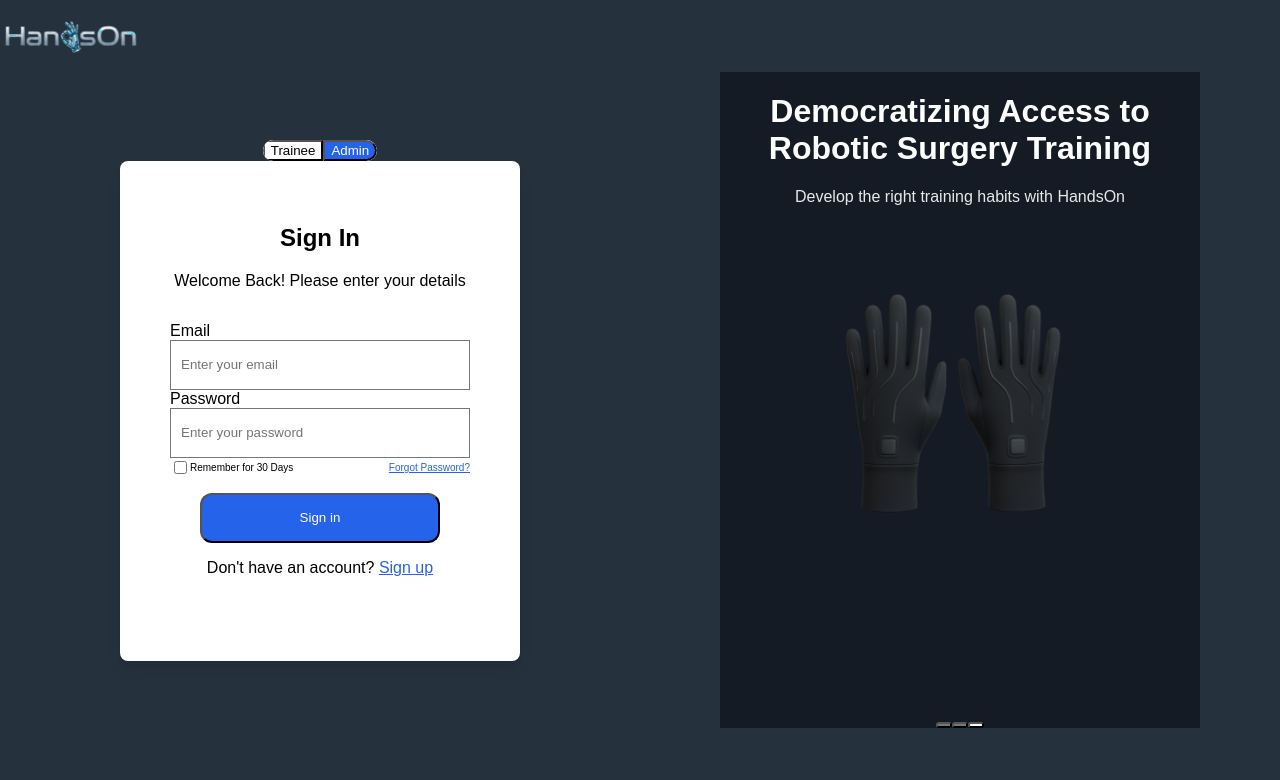
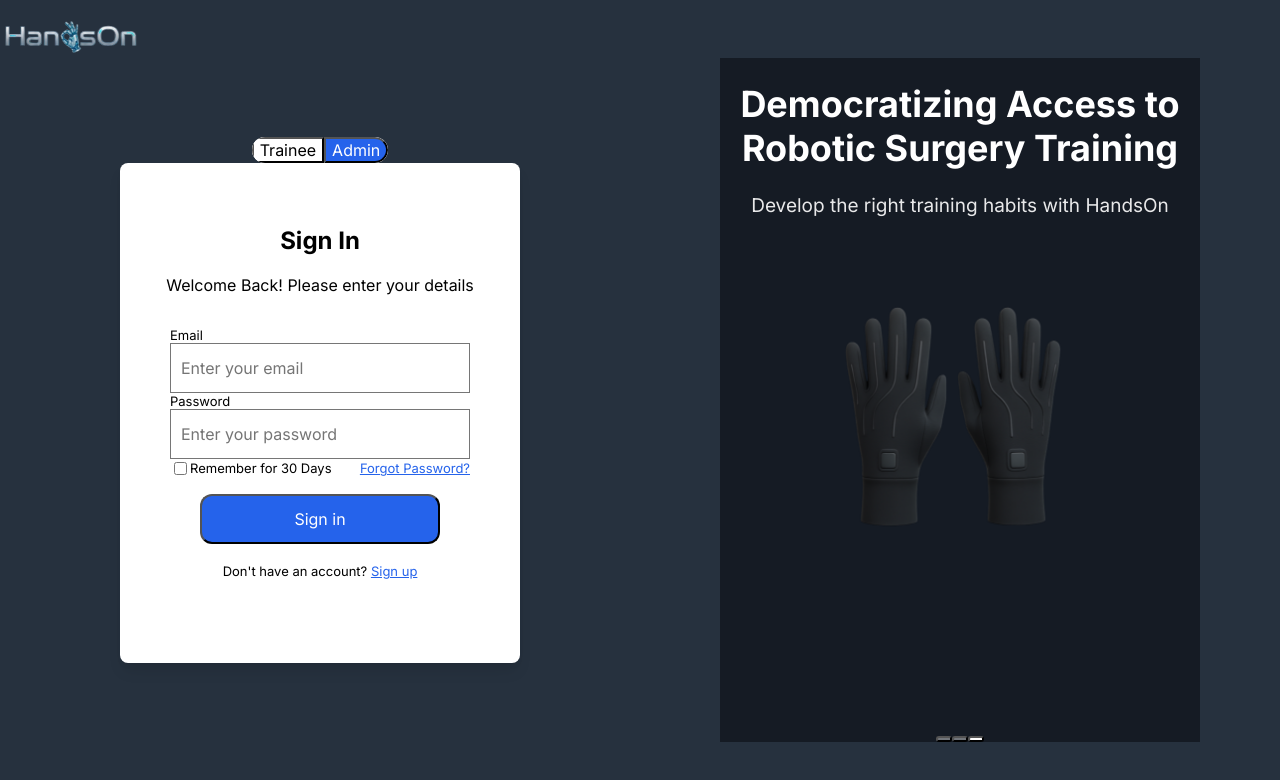
Before and after one commit to jake-riina/Hands-On-Robotic-Surgery-Training, a React (Vite) app: page / in a window 1280 px wide. Both pictures are taken after a click on the button "Admin". Shown: the top 780 px of the page. Built offline with nearby package versions, Linux system fonts and the light colour scheme.

Commit message:
small tweaks: font, legend, etc)

```diff
--- a/index.html
+++ b/index.html
@@ -4,6 +4,9 @@
     <meta charset="UTF-8" />
     <link rel="icon" type="image/svg+xml" href="/vite.svg" />
     <meta name="viewport" content="width=device-width, initial-scale=1.0" />
+    <link rel="preconnect" href="https://fonts.googleapis.com">
+    <link rel="preconnect" href="https://fonts.gstatic.com" crossorigin>
+    <link href="https://fonts.googleapis.com/css2?family=Inter:wght@400;500;600;700&display=swap" rel="stylesheet">
     <title>hands-on</title>
   </head>
   <body>
--- a/src/index.css
+++ b/src/index.css
@@ -6,9 +6,9 @@
   margin: 0;
   min-width: 320px;
   min-height: 100vh;
-  font-family: Arial, Helvetica, sans-serif;
+  font-family: 'Inter', sans-serif;
 }
 
 * {
-  font-family: Arial, Helvetica, sans-serif;
+  font-family: 'Inter', sans-serif;
 }
--- a/src/pages/LoginTraineeV1.tsx
+++ b/src/pages/LoginTraineeV1.tsx
@@ -154,11 +154,13 @@
                         backgroundColor: '#2563eb',
                         color: 'white',
                         borderTopLeftRadius: '9999px',
-                        borderBottomLeftRadius: '9999px'
+                        borderBottomLeftRadius: '9999px',
+                        fontSize: '16px'
                       }
                     : {
                         backgroundColor: '#ffffff',
-                        color: '#000000'
+                        color: '#000000',
+                        fontSize: '16px'
                       }
                 }
               >
@@ -176,11 +178,13 @@
                         backgroundColor: '#2563eb',
                         color: 'white',
                         borderTopRightRadius: '9999px',
-                        borderBottomRightRadius: '9999px'
+                        borderBottomRightRadius: '9999px',
+                        fontSize: '16px'
                       }
                     : {
                         backgroundColor: '#ffffff',
-                        color: '#000000'
+                        color: '#000000',
+                        fontSize: '16px'
                       }
                 }
               >
@@ -206,8 +210,8 @@
             className="w-full text-center"
             style={{ padding: '0 2rem', marginBottom: '1rem', marginTop: '-40px' }}
           >
-            <h2 className="text-2xl font-bold text-gray-900 mb-2">{isSignUp ? 'Sign Up' : 'Sign In'}</h2>
-            <p className="text-gray-600">{isSignUp ? 'Create an account to get started' : 'Welcome Back! Please enter your details'}</p>
+            <h2 className="font-bold text-gray-900 mb-2" style={{ fontSize: '24px' }}>{isSignUp ? 'Sign Up' : 'Sign In'}</h2>
+            <p className="text-gray-600" style={{ fontSize: '16px' }}>{isSignUp ? 'Create an account to get started' : 'Welcome Back! Please enter your details'}</p>
           </div>
           <form
             className="space-y-4 w-full"
@@ -215,14 +219,14 @@
           >
             {error && (
               <div className="px-1 w-full flex justify-center mb-4">
-                <div className="text-red-500 text-sm text-center" style={{ width: '75%' }}>{error}</div>
+                <div className="text-red-500 text-center" style={{ width: '75%', fontSize: '13px' }}>{error}</div>
               </div>
             )}
 
             {/* Email Input */}
             <div className="px-1 w-full flex justify-center mb-8">
               <div style={{ minWidth: '0', width: '75%' }}>
-                <label htmlFor="email" className="block text-sm font-medium text-gray-700 mb-1">
+                <label htmlFor="email" className="block font-medium text-gray-700 mb-1" style={{ fontSize: '13px' }}>
                   Email
                 </label>
                 <input
@@ -231,7 +235,7 @@
                   value={email}
                   onChange={(e) => setEmail(e.target.value)}
                   className="py-6 border border-gray-300 rounded-lg focus:outline-none focus:ring-2 focus:ring-blue-500 focus:border-transparent w-full"
-                  style={{ paddingLeft: '10px', paddingRight: '10px', boxSizing: 'border-box', height: '50px' }}
+                  style={{ paddingLeft: '10px', paddingRight: '10px', boxSizing: 'border-box', height: '50px', fontSize: '16px' }}
                   placeholder="Enter your email"
                 />
               </div>
@@ -244,7 +248,7 @@
             {/* Password Input */}
             <div className="px-1 w-full flex justify-center">
               <div style={{ minWidth: '0', width: '75%' }}>
-                <label htmlFor="password" className="block text-sm font-medium text-gray-700 mb-1">
+                <label htmlFor="password" className="block font-medium text-gray-700 mb-1" style={{ fontSize: '13px' }}>
                   Password
                 </label>
                 <input
@@ -253,7 +257,7 @@
                   value={password}
                   onChange={(e) => setPassword(e.target.value)}
                   className="py-4 border border-gray-300 rounded-lg focus:outline-none focus:ring-2 focus:ring-blue-500 focus:border-transparent w-full"
-                  style={{ paddingLeft: '10px', paddingRight: '10px', boxSizing: 'border-box', height: '50px' }}
+                  style={{ paddingLeft: '10px', paddingRight: '10px', boxSizing: 'border-box', height: '50px', fontSize: '16px' }}
                   placeholder="Enter your password"
                 />
               </div>
@@ -274,9 +278,9 @@
                       onChange={(e) => setRememberMe(e.target.checked)}
                       className="w-4 h-4 text-blue-600 border-gray-300 rounded focus:ring-blue-500"
                     />
-                    <span className="ml-2 text-gray-700" style={{ fontSize: '10px' }}>Remember for 30 Days</span>
+                    <span className="ml-2 text-gray-700" style={{ fontSize: '13px' }}>Remember for 30 Days</span>
                   </label>
-                  <a href="#" className="text-blue-600 hover:underline" style={{ color: '#2563eb', fontSize: '10px' }}>
+                  <a href="#" className="text-blue-600 hover:underline" style={{ color: '#2563eb', fontSize: '13px' }}>
                     Forgot Password?
                   </a>
                 </div>
@@ -305,7 +309,8 @@
                   height: '50px',
                   borderRadius: '0.75rem',
                   boxSizing: 'border-box',
-                  padding: '0px'
+                  padding: '0px',
+                  fontSize: '16px'
                 }}
               >
                 {isLoading ? (isSignUp ? 'Signing up...' : 'Signing in...') : (isSignUp ? 'Sign up' : 'Sign in')}
@@ -334,24 +339,24 @@
             <div className="mt-6 text-center">
               {isSignUp ? (
                 <>
-                  <span className="text-sm text-gray-600">Already have an account? </span>
+                  <span className="text-gray-600" style={{ fontSize: '13px' }}>Already have an account? </span>
                   <a
                     href="#"
                     onClick={(e) => { e.preventDefault(); setIsSignUp(false); }}
-                    className="text-sm text-blue-600 hover:underline font-medium"
-                    style={{ color: '#2563eb' }}
+                    className="text-blue-600 hover:underline font-medium"
+                    style={{ color: '#2563eb', fontSize: '13px' }}
                   >
                     Sign in
                   </a>
                 </>
               ) : (
                 <>
-                  <span className="text-sm text-gray-600">Don't have an account? </span>
+                  <span className="text-gray-600" style={{ fontSize: '13px' }}>Don't have an account? </span>
                   <a
                     href="#"
                     onClick={(e) => { e.preventDefault(); setIsSignUp(true); }}
-                    className="text-sm text-blue-600 hover:underline font-medium"
-                    style={{ color: '#2563eb' }}
+                    className="text-blue-600 hover:underline font-medium"
+                    style={{ color: '#2563eb', fontSize: '13px' }}
                   >
                     Sign up
                   </a>
@@ -364,13 +369,13 @@
       </div>
 
       {/* RIGHT COLUMN */}
-      <div className="w-1/2 bg-[#1E2733] flex flex-col items-center justify-center relative" style={{ backgroundColor: '#26313E' }}>
+      <div className="w-1/2 bg-[#1E2733] flex flex-col items-center justify-center relative p-8" style={{ backgroundColor: '#26313E' }}>
         <div className="w-[75%] max-w-[600px] bg-[#151B24] rounded-lg p-4 sm:p-6 flex flex-col items-center text-white relative min-h-[500px] pb-16">
           <div className="text-center mt-10 mb-6 relative z-20">
-            <h1 className="text-4xl font-semibold leading-tight mb-2 text-white" style={{ color: '#ffffff' }}>
+            <h1 className="font-semibold leading-tight mb-2 text-white" style={{ color: '#ffffff', fontSize: '36px' }}>
               Democratizing Access to Robotic Surgery Training
             </h1>
-            <p className="text-lg opacity-90 text-white" style={{ color: '#ffffff' }}>
+            <p className="opacity-90 text-white" style={{ color: '#ffffff', fontSize: '19px' }}>
               Develop the right training habits with HandsOn
             </p>
           </div>
```
Also changed, not shown: src/pages/AdminDashboard.tsx (+42 -32 lines).
